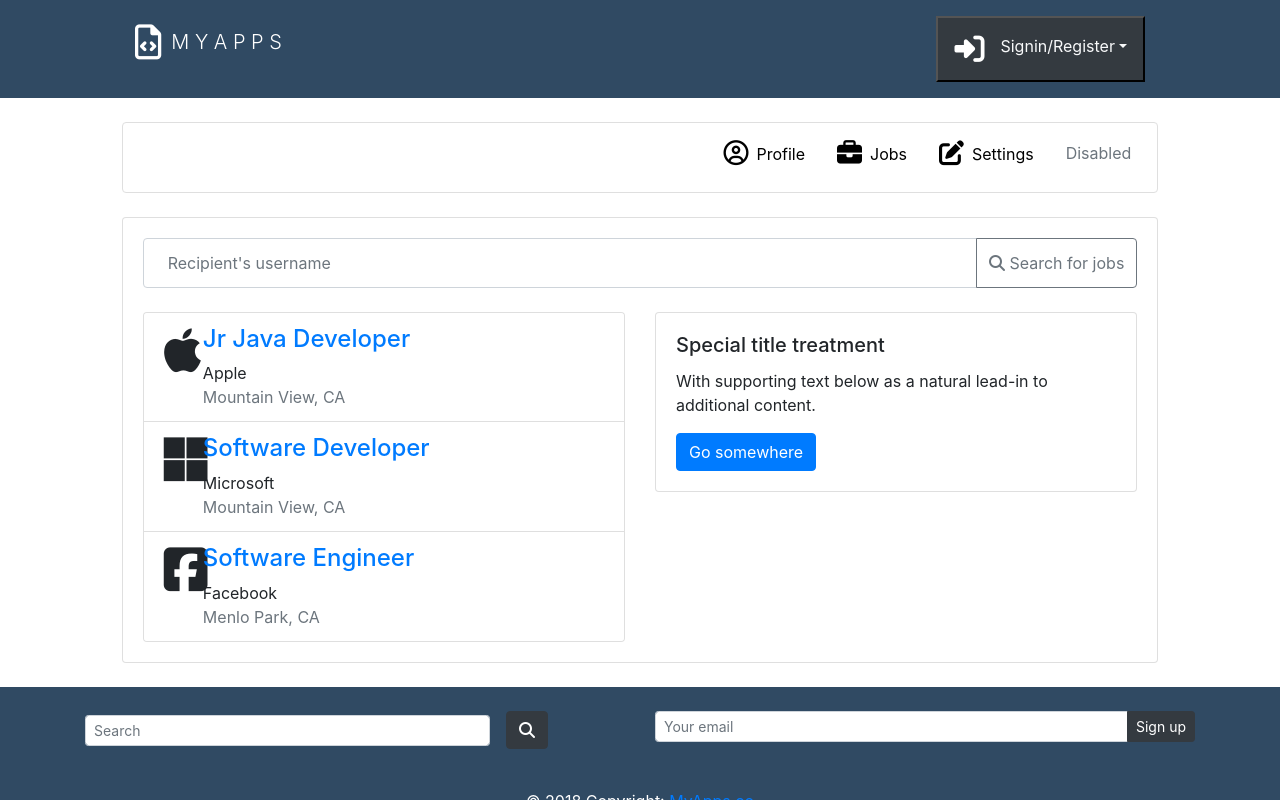
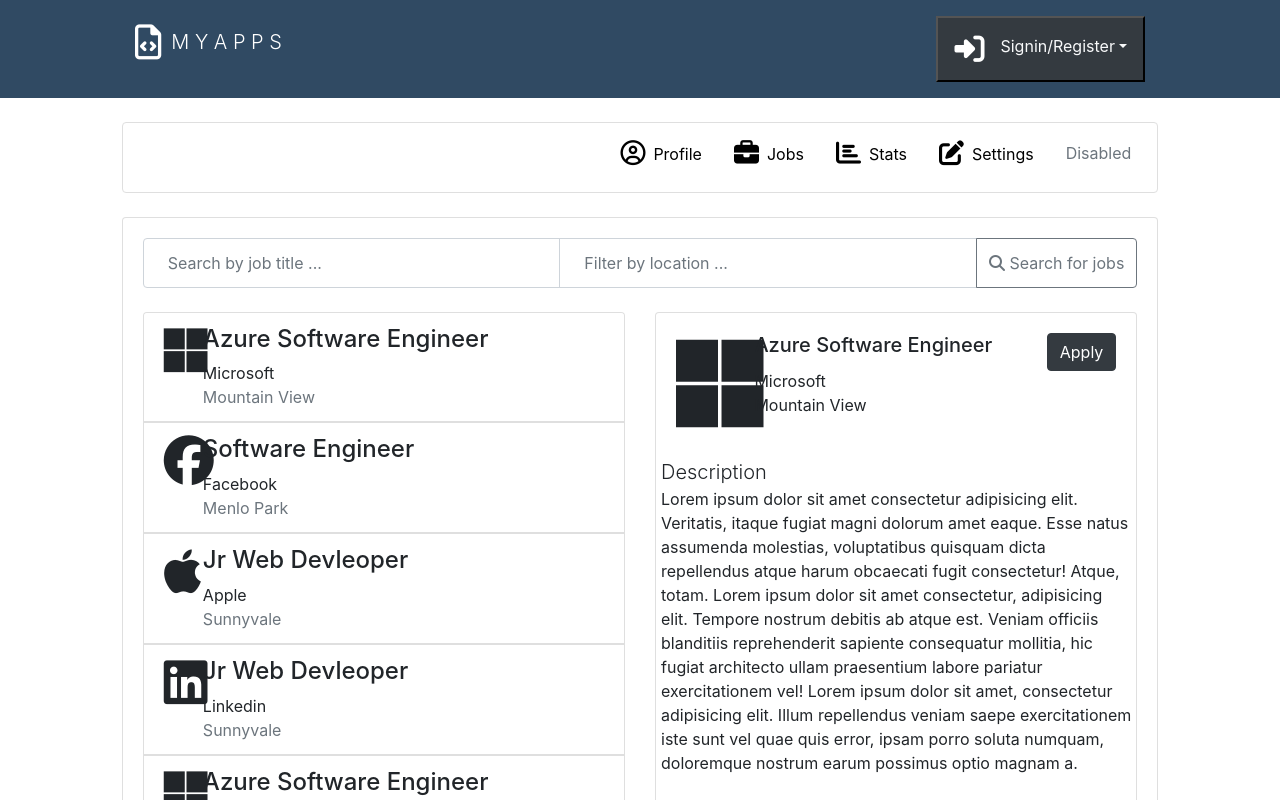
Before and after one commit to vinsonlaiono/jwt_angular, an Angular app in the folder client/: page /home/jobs in a window 1280 px wide. Shown: the top 800 px of the page. Built offline with nearby package versions, Linux system fonts and the light colour scheme.

Commit message:
improved jobs component

```diff
--- a/client/src/app/components/home-nav/home-nav.component.html
+++ b/client/src/app/components/home-nav/home-nav.component.html
@@ -15,6 +15,12 @@
     </li>
     <li class="nav-item">
       <a class="nav-link" [routerLink] = "['/home', 'settings']">
+        <i class="fas fa-chart-bar mr-2"></i>
+        <p>Stats</p>
+      </a>
+    </li>
+    <li class="nav-item">
+      <a class="nav-link" [routerLink] = "['/home', 'settings']">
         <i class="fas fa-edit mr-2"></i>
         <p>Settings</p>
       </a>
--- a/client/src/app/components/jobs/jobs.component.html
+++ b/client/src/app/components/jobs/jobs.component.html
@@ -2,67 +2,56 @@
   <div class="card mt-4">
     <div class="card-body">
       <div class="input-group mb-3">
-        <input type="text" class="form-control p-4" placeholder="Recipient's username" aria-label="Recipient's username"
+        <input type="text" class=" col-6 form-control p-4" placeholder="Search by job title ..." aria-label="Recipient's username"
+          aria-describedby="button-addon2">
+        <input type="text" class=" col-6 form-control p-4" placeholder="Filter by location ..." aria-label="Recipient's username"
           aria-describedby="button-addon2">
         <div class="input-group-append">
           <button class="btn btn-outline-secondary" type="button" id="button-addon2"><i class="fas fa-search"></i>
             Search for jobs</button>
         </div>
       </div>
-
       <div class="row mt-4">
         <div class="col-sm-6">
+          <div class="overflow-hidden">
           <div class="card">
-            <ul class="list-group list-group-flush">
+            <ul *ngFor="let job of jobs" class="list-group list-group-flush">
               <li class="list-group-item">
-                <div class="row">
+                <div (click)="setFocus(job)" class="row">
                   <div class="col-1 ">
-                    <i class="fab fa-apple" style="font-size: 50px"></i>
+                    <i class="fab fa-{{job.company}}" style="font-size: 50px"></i>
                   </div>
                   <div class="col">
-                    <a href="/home/jobs" class="lead"><h4>Jr Java Developer</h4></a>
-                    <span class="d-block">Apple</span>
-                    <span class="text-muted">Mountain View, CA</span>
+                    <a class="lead"><h4>{{ job.title}}</h4></a>
+                    <span class="d-block text-capitalize">{{ job.company }}</span>
+                    <span class="text-muted">{{ job.location }}</span>
                   </div>
-
-                </div>
-              </li>
-              <li class="list-group-item">
-                <div class="row">
-                  <div class="col-1 ">
-                      <i class="fab fa-microsoft" style="font-size: 50px"></i>
-                  </div>
-                  <div class="col">
-                    <a href="/home/jobs" class="lead"><h4>Software Developer</h4></a>
-                    <span class="d-block">Microsoft</span>
-                    <span class="text-muted">Mountain View, CA</span>
-                  </div>
-
-                </div>
-              </li>
-              <li class="list-group-item">
-                <div class="row">
-                  <div class="col-1 ">
-                      <i class="fab fa-facebook-square" style="font-size: 50px"></i>
-                  </div>
-                  <div class="col">
-                    <a href="/home/jobs" class="lead"><h4>Software Engineer</h4></a>
-                    <span class="d-block">Facebook</span>
-                    <span class="text-muted">Menlo Park, CA</span>
-                  </div>
-
                 </div>
               </li>
             </ul>
-
+          </div>
           </div>
         </div>
         <div class="col-sm-6">
           <div class="card">
             <div class="card-body">
-              <h5 class="card-title">Special title treatment</h5>
-              <p class="card-text">With supporting text below as a natural lead-in to additional content.</p>
-              <a href="#" class="btn btn-primary">Go somewhere</a>
+              <div class="row">
+                <div class="col-2">
+                    <i class="fab fa-{{focus.company}}" style="font-size: 100px"></i>
+                </div>
+                <div class="col">
+                  <a class="btn btn-dark float-right text-white">Apply</a>
+                  <h5 class="card-title text-capitalize">{{ focus.title }}</h5>
+                  <p class="card-text text-capitalize m-0 p-0">{{ focus.company }}</p>
+                  <p class="card-text text-capitalize m-0 p-0">{{ focus.location }}</p>
+                </div>
+              </div>
+              <div class="row">
+                  <p class="lead m-0 p-0 mt-4">Description</p>
+                  <p>Lorem ipsum dolor sit amet consectetur adipisicing elit. Veritatis, itaque fugiat magni dolorum amet eaque. Esse natus assumenda molestias, voluptatibus quisquam dicta repellendus atque harum obcaecati fugit consectetur! Atque, totam. Lorem ipsum dolor sit amet consectetur, adipisicing elit. Tempore nostrum debitis ab atque est. Veniam officiis blanditiis reprehenderit sapiente consequatur mollitia, hic fugiat architecto ullam praesentium labore pariatur exercitationem vel! Lorem ipsum dolor sit amet, consectetur adipisicing elit. Illum repellendus veniam saepe exercitationem iste sunt vel quae quis error, ipsam porro soluta numquam, doloremque nostrum earum possimus optio magnam a.</p>
+                  <p class="lead m-0 p-0 mt-4">Job Details</p>
+                  <p>Lorem ipsum dolor sit amet consectetur adipisicing elit. Veritatis, itaque fugiat magni dolorum amet eaque. Esse natus assumenda molestias, voluptatibus quisquam dicta repellendus atque harum obcaecati fugit consectetur! Atque, totam. Lorem ipsum dolor sit amet consectetur, adipisicing elit. Tempore nostrum debitis ab atque est. Veniam officiis blanditiis reprehenderit sapiente consequatur mollitia, hic fugiat architecto ullam praesentium labore pariatur exercitationem vel! Lorem ipsum dolor sit amet, consectetur adipisicing elit. Illum repellendus veniam saepe exercitationem iste sunt vel quae quis error, ipsam porro soluta numquam, doloremque nostrum earum possimus optio magnam a.</p>
+              </div>
             </div>
           </div>
         </div>
--- a/client/src/app/components/jobs/jobs.component.ts
+++ b/client/src/app/components/jobs/jobs.component.ts
@@ -7,9 +7,29 @@
 })
 export class JobsComponent implements OnInit {
 
+  jobs:any = [
+    {'title' : 'Azure Software Engineer', 'company' : 'microsoft', 'location' : 'Mountain View'},
+    {'title' : 'Software Engineer', 'company' : 'facebook', 'location' : 'Menlo Park'},
+    {'title' : 'Jr Web Devleoper', 'company' : 'apple', 'location' : 'Sunnyvale'},
+    {'title' : 'Jr Web Devleoper', 'company' : 'linkedin', 'location' : 'Sunnyvale'},
+    {'title' : 'Azure Software Engineer', 'company' : 'microsoft', 'location' : 'Mountain View'},
+    {'title' : 'Jr Web Devleoper', 'company' : 'github', 'location' : 'Sunnyvale'},
+  ]
+
+  focus:Object = {
+    'title' : '',
+    'company' : '',
+    'location' : ''
+  }
+
   constructor() { }
 
   ngOnInit() {
+    this.focus = this.jobs[0];
+  }
+
+  setFocus(job){
+    this.focus = job;
   }
 
 }
--- a/client/src/app/components/settings/settings.component.html
+++ b/client/src/app/components/settings/settings.component.html
@@ -22,7 +22,7 @@
                 </div>
               </div>
           </div>
-          <div class=" mb-4 pb-4">
+          <div class="border-bottom mb-4 pb-4">
             <div class="row">
                 <div class="col ">
                   <p class="lead">Password</p>
@@ -32,6 +32,24 @@
                 </div>
               </div>
           </div>
+          <div class="border-bottom mb-4 pb-4">
+            <div class="row">
+                <div class="col ">
+                  <p class="lead">Profile Information</p>
+                </div>
+                <div class="col">
+                  <label for="">User Title</label>
+                  <input type="text" class="form-control mb-4 p-4" value="Software Engineer">
+                  <label for="">Status</label>
+                  <input type="text" class="form-control mb-4 p-4" value="Actively Interviewing">
+                  <label for="">Avatar</label>
+                  <div class="custom-file">
+                    <label class="custom-file-label" for="customFile">Choose file</label>
+                    <input type="file" class="custom-file-input p-4" id="customFile">
+                  </div>
+                </div>
+            </div>
+          </div>
           <input type="submit" class="btn btn-dark border border-light float-right  px-4 py-2" value="Save Changes">
         </div>
     </div>
--- a/client/src/app/login/login.component.html
+++ b/client/src/app/login/login.component.html
@@ -1,4 +1,4 @@
-<nav class="navbar navbar-expand-lg navbar-light ">
+<nav class="navbar navbar-expand-lg navbar-light mb-4">
   <div class="container col-10">
     <a class="navbar-brand text-white display-4" href="#">
       <div>
@@ -63,7 +63,7 @@
       </span>   <!-- End of login button -->
 
         <span *ngIf="loggedInStatus" class="navbar-text">
-            <p>Welcome {{ user | json }}</p>
+            <!-- <p>Welcome {{ user | json }}</p> -->
             <button (click)="logoutUser()" class="p-3 text-light bg-dark" type="button" id="dropdownMenuButton" data-toggle="dropdown" aria-haspopup="true" aria-expanded="false">
               <i class="fas fa-sign-out-alt"></i>Logout
             </button>
@@ -72,6 +72,8 @@
   </div>
   </nav>
 
+
+
 <router-outlet></router-outlet>
 
 <app-footer></app-footer>
--- a/client/src/app/secret/secret.component.ts
+++ b/client/src/app/secret/secret.component.ts
@@ -13,7 +13,6 @@
   constructor( private authService : AuthService, private _router:Router) { }
 
   ngOnInit() {
-    this.getUser()
   }
 
   logoutUser(){
@@ -25,5 +24,5 @@
       }
     })
   }
-  getUser()
+
 }
```
